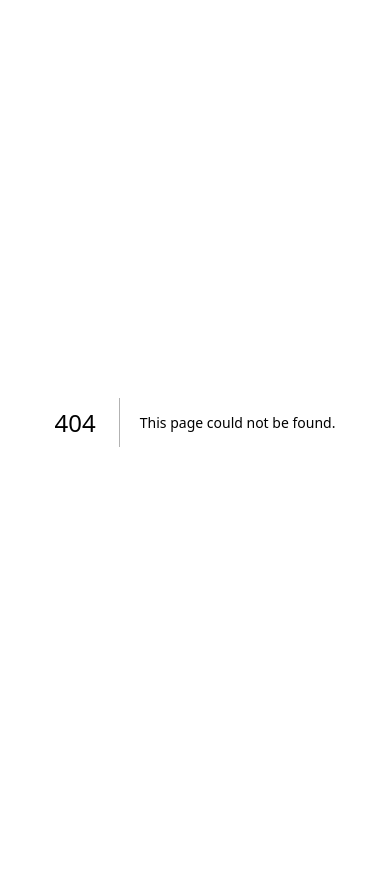
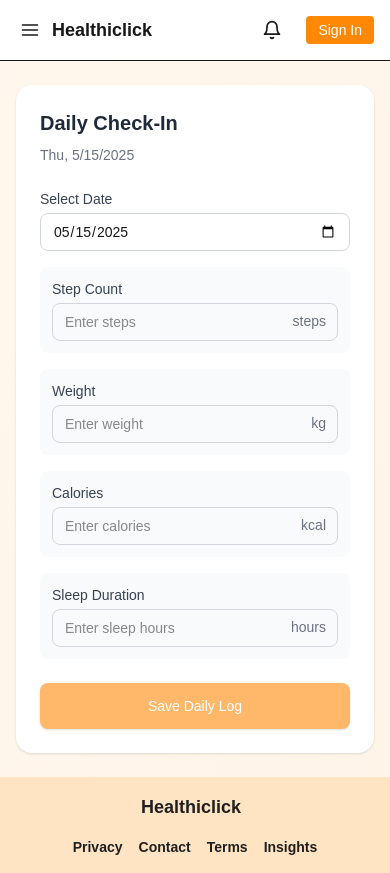
Before and after one commit to RavneetDTU/healthiclick_frontend, a Next.js app: page /feature/dailyCheckin in a window 390 px wide. Before the commit this address had no page. Before the commit the page ends 844 px from the top, so only its background shows below. Built offline with nearby package versions, Linux system fonts and the light colour scheme.

Commit message:
fix mobile ui and implement daily check in page

```diff
--- /dev/null
+++ b/src/Components/DailyCheckIn/DailyCheckin.tsx
@@ -0,0 +1,231 @@
+// components/DailyCheckIn.tsx
+"use client";
+import { useState, useEffect } from "react";
+import { useCheckInStore } from "./store/DailyCheckinStore";
+import { Header } from "@/shared/atoms/Header";
+import { Sidebar } from "@/shared/atoms/Sidebar";
+import { Footer } from "@/shared/atoms/Footer";
+
+const DailyCheckIn = () => {
+  const [date, setDate] = useState<string>(
+    new Date().toISOString().split("T")[0]
+  );
+  const [steps, setSteps] = useState<number>(0);
+  const [weight, setWeight] = useState<number>(0);
+  const [calories, setCalories] = useState<number>(0);
+  const [sleepHours, setSleepHours] = useState<number>(0);
+  const [weekday, setWeekday] = useState<string>("");
+  const [isEditingPastDate, setIsEditingPastDate] = useState<boolean>(false);
+
+  const { addCheckIn, getCheckIn } = useCheckInStore();
+
+  useEffect(() => {
+    updateWeekday(date);
+    loadExistingData(date);
+  }, [date]);
+
+  const updateWeekday = (selectedDate: string) => {
+    const days = ["Sun", "Mon", "Tue", "Wed", "Thu", "Fri", "Sat"];
+    const dateObj = new Date(selectedDate);
+    setWeekday(days[dateObj.getDay()]);
+
+    const today = new Date().toISOString().split("T")[0];
+    setIsEditingPastDate(selectedDate !== today);
+  };
+
+  const loadExistingData = (selectedDate: string) => {
+    const existingData = getCheckIn(selectedDate);
+    if (existingData) {
+      setSteps(existingData.steps);
+      setWeight(existingData.weight);
+      setCalories(existingData.calories);
+      setSleepHours(existingData.sleepHours);
+    } else {
+      setSteps(0);
+      setWeight(0);
+      setCalories(0);
+      setSleepHours(0);
+    }
+  };
+
+  const handleSubmit = (e: React.FormEvent) => {
+    e.preventDefault();
+    addCheckIn({
+      date,
+      steps,
+      weight,
+      calories,
+      sleepHours,
+    });
+    alert("Data saved successfully!");
+  };
+
+  return (
+    <div className="min-h-screen bg-[#fef7f2]">
+      <Header />
+      <div className="flex">
+        <div className="hidden md:block">
+          <Sidebar />
+        </div>
+
+        <div className="w-full bg-gradient-to-br from-orange-50 to-orange-100/35 py-6 px-4">
+          <div className="max-w-md mx-auto bg-white rounded-2xl shadow-sm overflow-hidden">
+            <div className="p-6">
+              <div className="flex flex-col sm:flex-row sm:justify-between sm:items-center mb-6">
+                <h2 className="text-xl font-bold text-gray-800 mb-2 sm:mb-0">
+                  Daily Check-In
+                </h2>
+                <div className="text-sm text-gray-500">
+                  <span className="font-medium">{weekday}</span>,{" "}
+                  {new Date(date).toLocaleDateString()}
+                </div>
+              </div>
+
+              {isEditingPastDate && (
+                <div className="mb-4 p-3 bg-yellow-50 text-yellow-800 rounded-lg text-xs sm:text-sm">
+                  You`re editing data for a past date.
+                </div>
+              )}
+
+              <form onSubmit={handleSubmit} className="space-y-4">
+                <div>
+                  <label
+                    htmlFor="date"
+                    className="block text-sm font-medium text-gray-700 mb-1"
+                  >
+                    Select Date
+                  </label>
+                  <input
+                    type="date"
+                    id="date"
+                    value={date}
+                    onChange={(e) => setDate(e.target.value)}
+                    max={new Date().toISOString().split("T")[0]}
+                    className="w-full px-3 py-2 text-sm border border-gray-300 rounded-lg focus:outline-none focus:ring-2 focus:ring-orange-200"
+                  />
+                </div>
+
+                <div className="space-y-4">
+                  <div className="bg-gray-50 p-3 rounded-lg">
+                    <label
+                      htmlFor="steps"
+                      className="block text-sm font-medium text-gray-700 mb-1"
+                    >
+                      Step Count
+                    </label>
+                    <div className="relative">
+                      <input
+                        type="number"
+                        id="steps"
+                        value={steps || ""}
+                        onChange={(e) =>
+                          setSteps(parseInt(e.target.value) || 0)
+                        }
+                        min="0"
+                        className="w-full px-3 py-2 text-sm border border-gray-300 rounded-lg focus:outline-none focus:ring-2 focus:ring-orange-200"
+                        placeholder="Enter steps"
+                      />
+                      <span className="absolute right-3 top-2 text-gray-500 text-sm">
+                        steps
+                      </span>
+                    </div>
+                  </div>
+
+                  <div className="bg-gray-50 p-3 rounded-lg">
+                    <label
+                      htmlFor="weight"
+                      className="block text-sm font-medium text-gray-700 mb-1"
+                    >
+                      Weight
+                    </label>
+                    <div className="relative">
+                      <input
+                        type="number"
+                        id="weight"
+                        value={weight || ""}
+                        onChange={(e) =>
+                          setWeight(parseFloat(e.target.value) || 0)
+                        }
+                        min="0"
+                        step="0.1"
+                        className="w-full px-3 py-2 text-sm border border-gray-300 rounded-lg focus:outline-none focus:ring-2 focus:ring-orange-200"
+                        placeholder="Enter weight"
+                      />
+                      <span className="absolute right-3 top-2 text-gray-500 text-sm">
+                        kg
+                      </span>
+                    </div>
+                  </div>
+
+                  <div className="bg-gray-50 p-3 rounded-lg">
+                    <label
+                      htmlFor="calories"
+                      className="block text-sm font-medium text-gray-700 mb-1"
+                    >
+                      Calories
+                    </label>
+                    <div className="relative">
+                      <input
+                        type="number"
+                        id="calories"
+                        value={calories || ""}
+                        onChange={(e) =>
+                          setCalories(parseInt(e.target.value) || 0)
+                        }
+                        min="0"
+                        className="w-full px-3 py-2 text-sm border border-gray-300 rounded-lg focus:outline-none focus:ring-2 focus:ring-orange-200"
+                        placeholder="Enter calories"
+                      />
+                      <span className="absolute right-3 top-2 text-gray-500 text-sm">
+                        kcal
+                      </span>
+                    </div>
+                  </div>
+
+                  <div className="bg-gray-50 p-3 rounded-lg">
+                    <label
+                      htmlFor="sleep"
+                      className="block text-sm font-medium text-gray-700 mb-1"
+                    >
+                      Sleep Duration
+                    </label>
+                    <div className="relative">
+                      <input
+                        type="number"
+                        id="sleep"
+                        value={sleepHours || ""}
+                        onChange={(e) =>
+                          setSleepHours(parseFloat(e.target.value) || 0)
+                        }
+                        min="0"
+                        max="24"
+                        step="0.5"
+                        className="w-full px-3 py-2 text-sm border border-gray-300 rounded-lg focus:outline-none focus:ring-2 focus:ring-orange-200"
+                        placeholder="Enter sleep hours"
+                      />
+                      <span className="absolute right-3 top-2 text-gray-500 text-sm">
+                        hours
+                      </span>
+                    </div>
+                  </div>
+                </div>
+
+                <div className="pt-2">
+                  <button
+                    type="submit"
+                    className="w-full flex justify-center py-3 px-4 border border-transparent rounded-lg shadow-sm text-sm font-medium text-white bg-orange-300 hover:bg-orange-400 focus:outline-none focus:ring-2 focus:ring-offset-2 focus:ring-orange-200 transition-colors duration-200"
+                  >
+                    Save Daily Log
+                  </button>
+                </div>
+              </form>
+            </div>
+          </div>
+        </div>
+      </div>
+      <Footer />
+    </div>
+  );
+};
+
+export default DailyCheckIn;
--- /dev/null
+++ b/src/Components/DailyCheckIn/store/DailyCheckinStore.ts
@@ -0,0 +1,39 @@
+// stores/checkinStore.ts
+import { create } from 'zustand';
+import { persist } from 'zustand/middleware';
+
+type CheckInData = {
+  steps: number;
+  weight: number;
+  calories: number;
+  sleepHours: number;
+  date: string;
+};
+
+type CheckInStore = {
+  checkIns: Record<string, CheckInData>;
+  addCheckIn: (data: CheckInData) => void;
+  getCheckIn: (date: string) => CheckInData | undefined;
+};
+
+export const useCheckInStore = create<CheckInStore>()(
+  persist(
+    (set, get) => ({
+      checkIns: {},
+      addCheckIn: (data) => {
+        set((state) => ({
+          checkIns: {
+            ...state.checkIns,
+            [data.date]: data,
+          },
+        }));
+      },
+      getCheckIn: (date) => {
+        return get().checkIns[date];
+      },
+    }),
+    {
+      name: 'check-in-storage',
+    }
+  )
+);
--- a/src/Components/UserProfile/Components/AddExerciseDialog.tsx
+++ b/src/Components/UserProfile/Components/AddExerciseDialog.tsx
@@ -163,7 +163,7 @@ export default function AddExerciseDialog() {
       <div className="fixed inset-0 z-50 flex items-center justify-center bg-black/60 p-4">
         <div
           ref={dialogRef}
-          className="bg-white rounded-lg shadow-lg w-full max-w-[90%] max-h-screen overflow-y-auto"
+          className="bg-white rounded-lg shadow-lg w-full md:max-w-[90%] max-h-screen overflow-y-auto"
         >
           <h2 className="text-xl font-semibold text-center mt-4">Add Exercises</h2>
 
@@ -186,7 +186,7 @@ export default function AddExerciseDialog() {
           <div className="px-6 pb-4 space-y-6">
             {sections.map((section, sectionIndex) => (
               <div key={section.id} className="border-t pt-4">
-                <div className="flex flex-wrap gap-3 items-center  justify-between mb-2">
+                <div className="flex gap-2 md:gap-3 items-center  justify-between mb-2">
                   <input
                     type="text"
                     value={section.newSectionName}
@@ -204,12 +204,12 @@ export default function AddExerciseDialog() {
                         updated[sectionIndex].time = e.target.value;
                         setSections(updated);
                       }}
-                      className="border px-2 py-1 rounded text-sm mr-2"
+                      className="border px-2 py-1 rounded text-sm md:mr-2"
                     />
                   </div>
                 </div>
 
-                <div className="max-h-52 overflow-y-auto space-y-3 pr-2">
+                <div className="max-h-52 overflow-y-auto space-y-7 md:space-y-3 md:pr-2">
                   {section.exercises.map((ex, exerciseIndex) => (
                     <div className="flex gap-4 flex-wrap" key={exerciseIndex}>
                       <input
@@ -219,7 +219,7 @@ export default function AddExerciseDialog() {
                         onChange={(e) =>
                           handleInputChange(sectionIndex, exerciseIndex, "exercise_name", e.target.value)
                         }
-                        className="w-64 p-2 border rounded"
+                        className="w-40 md:w-64 p-2 border rounded"
                       />
                       <input
                         type="text"
--- a/src/Components/UserProfile/Components/AddMealDialog.tsx
+++ b/src/Components/UserProfile/Components/AddMealDialog.tsx
@@ -39,7 +39,6 @@ export default function AddMealDialog() {
       tempSectionName: name,
       mealTime: "",
       meals: [
-        { meal_name: "", quantity: "", recipe: "" },
         { meal_name: "", quantity: "", recipe: "" },
       ],
     }))
@@ -185,10 +184,10 @@ export default function AddMealDialog() {
         />
       )}
 
-      <div className="w-full fixed inset-0 bg-black/50 flex justify-center items-center z-50 overflow-y-auto p-4">
+      <div className="w-full fixed inset-0 bg-black/50 flex justify-center items-center z-50 overflow-y-auto md:p-4 ">
         <div
           ref={dialogRef}
-          className="bg-white rounded-lg shadow-lg w-full max-w-[90%] max-h-screen overflow-y-auto"
+          className="bg-white md:rounded-lg shadow-lg w-full max-w-[90%] max-h-screen overflow-y-auto"
         >
           <h3 className="text-xl font-semibold mb-4 text-center mt-4">
             Add Meals
@@ -216,10 +215,10 @@ export default function AddMealDialog() {
             </select>
           </div>
 
-          <div className="px-6 pb-4">
+          <div className="md:px-6 pb-4">
             {sections.map((section, sectionIndex) => (
               <div className="mb-4 pt-4 border-t" key={section.id}>
-                <div className="flex items-center justify-between mb-2">
+                <div className="flex items-center justify-between mb-2 pr-2 md:p-1">
                   <div className="flex items-center gap-2">
                     <input
                       type="text"
@@ -248,9 +247,9 @@ export default function AddMealDialog() {
                   </div>
                 </div>
 
-                <div className="max-h-36 overflow-y-auto pr-1 space-y-2">
+                <div className="max-h-36 overflow-y-auto p-2 md:pr-1 space-y-2">
                   {section.meals.map((input, idx) => (
-                    <div className="flex gap-8" key={idx}>
+                    <div className="flex gap-4 md:gap-8 flex-wrap" key={idx}>
                       <input
                         type="text"
                         placeholder="Meal name"
@@ -263,7 +262,7 @@ export default function AddMealDialog() {
                             e.target.value
                           )
                         }
-                        className="w-64 p-2 border rounded"
+                        className=" w-44 md:w-64 p-2 border rounded"
                       />
                       <input
                         type="text"
@@ -277,7 +276,7 @@ export default function AddMealDialog() {
                             e.target.value
                           )
                         }
-                        className="w-52 p-2 border rounded"
+                        className="w-44 md:w-52 p-2 border rounded"
                       />
                       <input
                         type="text"
@@ -298,7 +297,7 @@ export default function AddMealDialog() {
                 </div>
 
                 <button
-                  className="px-3 py-2 mt-3 bg-blue-500 text-white rounded"
+                  className="px-3 py-2 ml-2 mt-3  bg-blue-500 text-white rounded"
                   onClick={() => handleAddMore(sectionIndex)}
                 >
                   Add More
@@ -308,13 +307,13 @@ export default function AddMealDialog() {
 
             <div className="flex justify-between mt-6">
               <button
-                className="px-4 py-2 bg-orange-400 text-white rounded"
+                className="px-4 py-2 ml-2 bg-orange-400 text-white rounded"
                 onClick={() => handleSubmitMeals()}
               >
                 Done
               </button>
               <button
-                className="px-4 py-2 bg-green-500 text-white rounded"
+                className="px-4 py-2 mr-2 md:mr-0 bg-green-500 text-white rounded"
                 onClick={handleAddSection}
               >
                 Add Section
--- /dev/null
+++ b/src/app/feature/dailyCheckin/page.tsx
@@ -0,0 +1,11 @@
+import React from 'react';
+import DailyCheckIn from '@/Components/DailyCheckIn/DailyCheckin';
+
+function page() {
+  return (
+    <div>
+      <DailyCheckIn />
+    </div>
+  );
+}
+export default page;
--- a/src/shared/atoms/Sidebar.tsx
+++ b/src/shared/atoms/Sidebar.tsx
@@ -8,6 +8,7 @@ const navItems = [
   { label: "All Leads", href: "#" },
   { label: "Tasks", href: "#" },
   { label: "Dashboard", href: "/feature/dashboard" },
+  { label: "Daily Checkin", href: "/feature/dailyCheckin" },
   { label: "Sessions", href: "/feature/session" },
   { label: "Diet Plan", href: "/feature/dietPlan" },
   { label: "Exercise", href: "/feature/exercise" },
```
